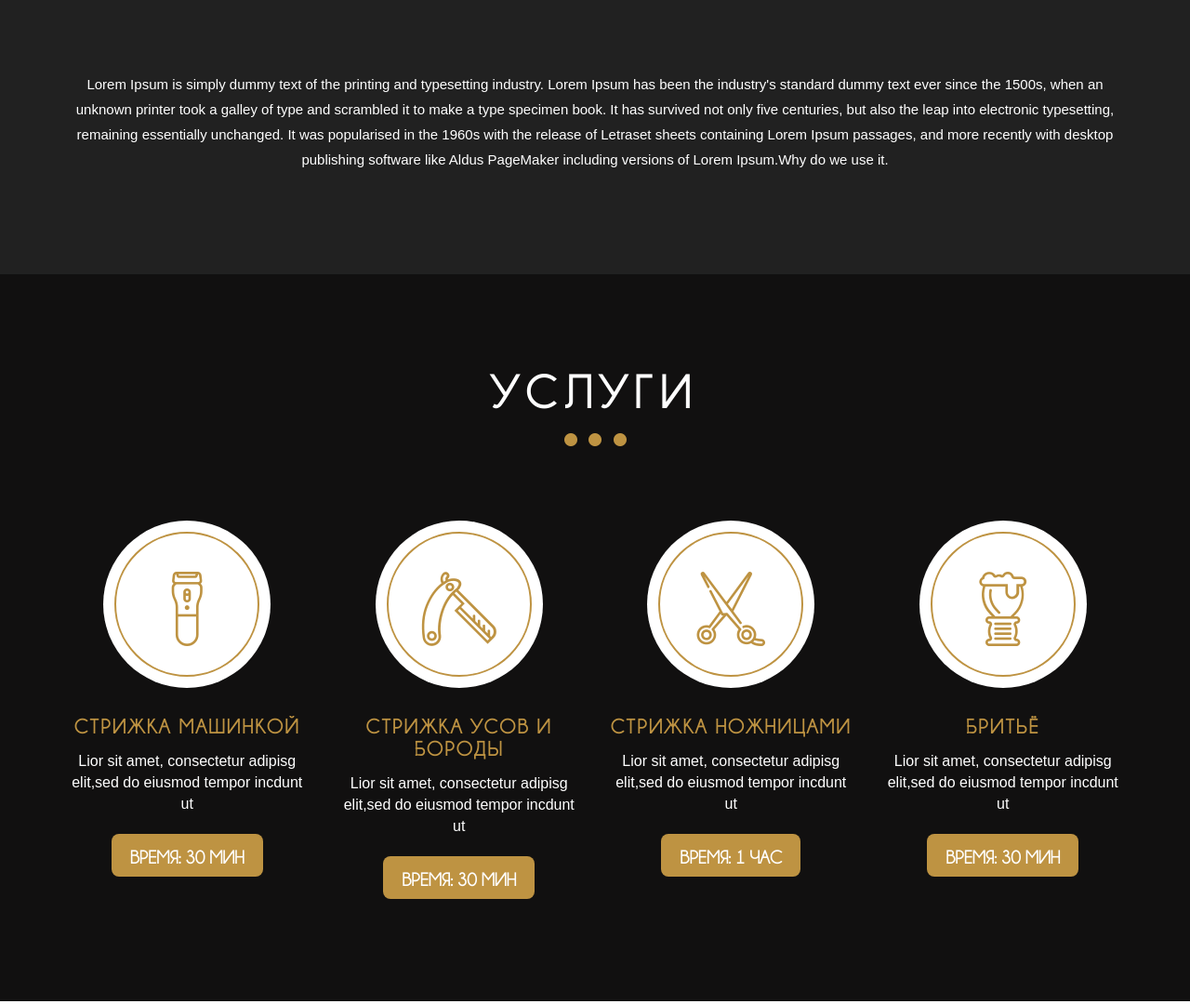
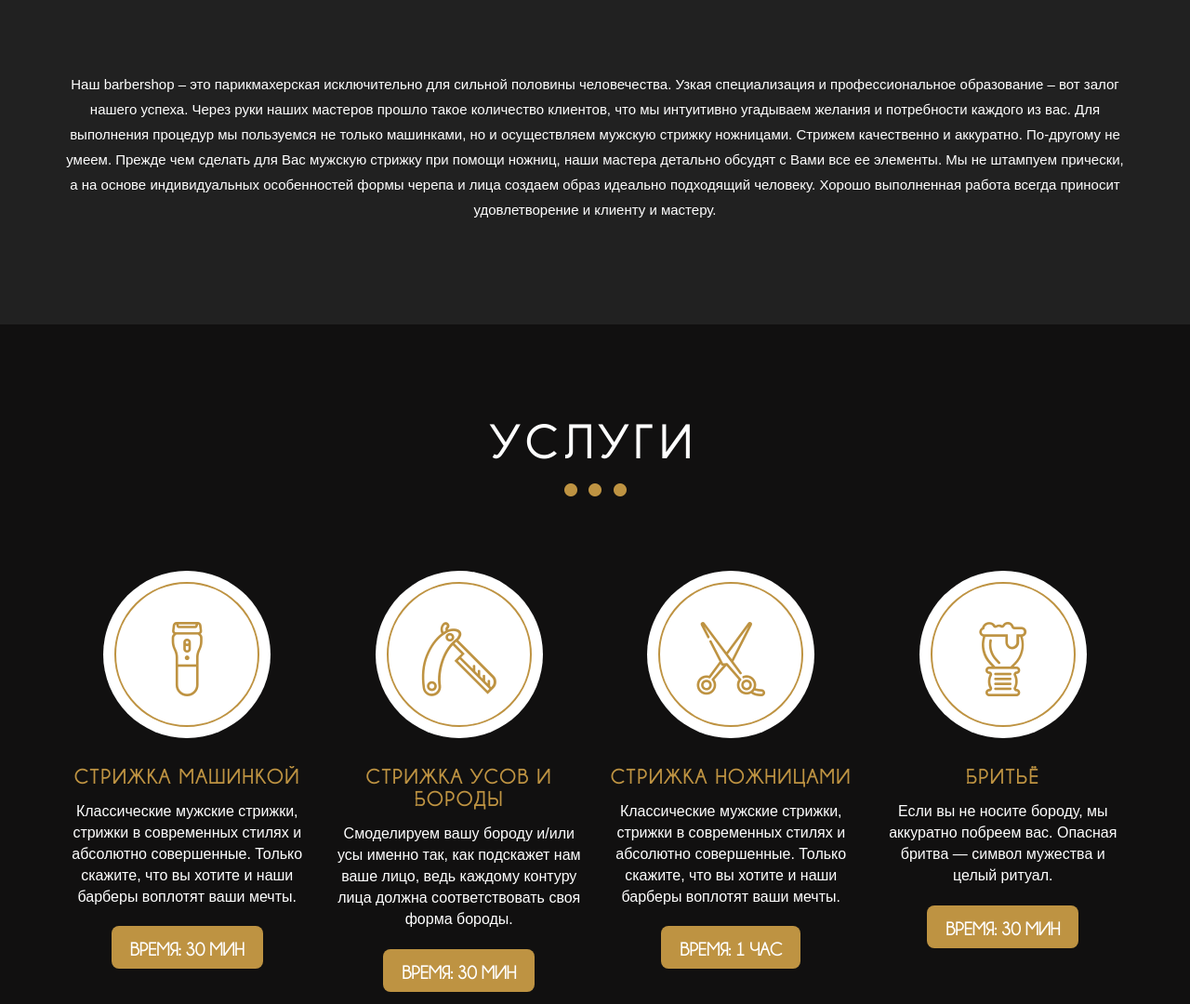
Before and after one commit to Grinzzly/Cult-barbershop, a plain HTML site: page index.html in a window 1280 px wide. Shown: the part 1607-2687 px from the top of the page at 93% size. Drawn offline with Linux system fonts and the light colour scheme.

Commit message:
Source text updated

```diff
--- a/index.html
+++ b/index.html
@@ -164,12 +164,15 @@
 
             <div class="about-desc">
               <p>
-                Lorem Ipsum is simply dummy text of the printing and typesetting industry. Lorem Ipsum has been the
-                industry's standard dummy text ever since the 1500s, when an unknown printer took a galley of type and
-                scrambled it to make a type specimen book. It has survived not only five centuries, but also the leap
-                into electronic typesetting, remaining essentially unchanged. It was popularised in the 1960s with the
-                release of Letraset sheets containing Lorem Ipsum passages, and more recently with desktop publishing
-                software like Aldus PageMaker including versions of Lorem Ipsum.Why do we use it.
+                Наш barbershop – это парикмахерская исключительно для сильной половины человечества. Узкая специализация
+                и профессиональное образование – вот залог нашего успеха. Через руки наших мастеров прошло такое
+                количество клиентов, что мы интуитивно угадываем желания и потребности каждого из вас. Для выполнения
+                процедур мы пользуемся не только машинками, но и осуществляем мужскую стрижку ножницами. Стрижем
+                качественно и аккуратно. По-другому не умеем.
+                Прежде чем сделать для Вас мужскую стрижку при помощи ножниц, наши мастера детально обсудят с Вами все
+                ее элементы. Мы не штампуем прически, а на основе индивидуальных особенностей формы черепа и лица
+                создаем образ идеально подходящий человеку. Хорошо выполненная работа всегда приносит удовлетворение
+                и клиенту и мастеру.
               </p>
             </div>
           </div>
@@ -199,7 +202,10 @@
               </div>
 
               <h3>Стрижка Машинкой</h3>
-              <p>Lior sit amet, consectetur adipisg elit,sed do eiusmod tempor incdunt ut</p>
+              <p>
+                Классические мужские стрижки, стрижки в современных стилях и абсолютно совершенные.
+                Только скажите, что вы хотите и наши барберы воплотят ваши мечты.
+              </p>
               <h5>Время: 30 мин</h5>
             </div>
           </div>
@@ -213,7 +219,10 @@
               </div>
 
               <h3>Стрижка Усов и Бороды</h3>
-              <p>Lior sit amet, consectetur adipisg elit,sed do eiusmod tempor incdunt ut</p>
+              <p>
+                Смоделируем вашу бороду и/или усы именно так, как подскажет нам ваше лицо, ведь каждому контуру лица
+                должна соответствовать своя форма бороды.
+              </p>
               <h5>Время: 30 мин</h5>
             </div>
           </div>
@@ -227,7 +236,10 @@
               </div>
 
               <h3>Стрижка Ножницами</h3>
-              <p>Lior sit amet, consectetur adipisg elit,sed do eiusmod tempor incdunt ut</p>
+              <p>
+                Классические мужские стрижки, стрижки в современных стилях и абсолютно совершенные.
+                Только скажите, что вы хотите и наши барберы воплотят ваши мечты.
+              </p>
               <h5>Время: 1 час</h5>
             </div>
           </div>
@@ -241,7 +253,7 @@
               </div>
 
               <h3>Бритьё</h3>
-              <p>Lior sit amet, consectetur adipisg elit,sed do eiusmod tempor incdunt ut</p>
+              <p>Если вы не носите бороду, мы аккуратно побреем вас. Опасная бритва — символ мужества и целый ритуал.</p>
               <h5>Время: 30 мин</h5>
             </div>
           </div>
@@ -288,8 +300,8 @@
               </figure>
 
               <div class="team-entry">
-                <p>Barber</p>
-                <h3>Фёдор Петрович</h3>
+                <p>Expert Barber</p>
+                <h3>Илья Русин</h3>
                 <div class="team-social">
                   <a href="#"><i class="fa fa-instagram"></i></a>
                   <a href="#"><i class="fa fa-vk"></i></a>
@@ -307,8 +319,8 @@
               </figure>
 
               <div class="team-entry">
-                <p>Expert Barber</p>
-                <h3>Илья Русин</h3>
+                <p>Barber</p>
+                <h3>Фёдор Петрович</h3>
                 <div class="team-social">
                   <a href="#"><i class="fa fa-instagram"></i></a>
                   <a href="#"><i class="fa fa-vk"></i></a>
@@ -543,12 +555,6 @@
             </div>
 
             <div class="price-list">
-              <div class="price-item">Бритьё</div>
-              <div class="price-line"></div>
-              <div class="price-amount">25 BYN</div>
-            </div>
-
-            <div class="price-list">
               <div class="price-item">Укладка</div>
               <div class="price-line"></div>
               <div class="price-amount">10 BYN</div>
@@ -585,7 +591,7 @@
                     Lorem Ipsum is simply dummy text of the printing and typesetting industry. Lorem Ipsum has been the
                     industry's standard dummy text ever since the 1500s, when an unknown printer took.
                   </p>
-                  <h3>- Сергей Грин</h3>
+                  <h3>- Сергей</h3>
                 </div>
               </div>
 
@@ -594,12 +600,12 @@
                   <div class="icon-box">
                     <i class="fa fa-quote-left"></i>
                   </div>
-
                     <p>
-                    Lorem Ipsum is simply dummy text of the printing and typesetting industry. Lorem Ipsum has been the
-                    industry's standard dummy text ever since the 1500s, when an unknown printer took.
+                      Посетил barbershop по рекомендации друга и остался очень доволен, как отношением к клиентам, так и
+                      качеством оказанных услуг!!! Очень приятный интерьер и вежливые сотрудники! 10 из 10, так держать!
+                      Всем рекомендую!
                     </p>
-                  <h3>- Евкакий Аврельевич</h3>
+                  <h3>- Игорь</h3>
                 </div>
               </div>
 
@@ -608,12 +614,12 @@
                   <div class="icon-box">
                     <i class="fa fa-quote-left"></i>
                   </div>
-
                     <p>
-                    Lorem Ipsum is simply dummy text of the printing and typesetting industry. Lorem Ipsum has been the
-                    industry's standard dummy text ever since the 1500s, when an unknown printer took.
+                      Огромное спасибо! Результат - точно такой, какого я и хотел, но на самом деле гораздо лучше.) Илья
+                      - Мастер. Отдельное спасибо за очень непринуждённую и позитивную консультацию перед стрижкой.
+                      В целом просто браво, непременно приду снова!
                     </p>
-                  <h3>- Сосед Ильи</h3>
+                  <h3>- Вадим</h3>
                 </div>
               </div>
 
@@ -622,12 +628,10 @@
                   <div class="icon-box">
                     <i class="fa fa-quote-left"></i>
                   </div>
-
                     <p>
-                    Lorem Ipsum is simply dummy text of the printing and typesetting industry. Lorem Ipsum has been the
-                    industry's standard dummy text ever since the 1500s, when an unknown printer took.
+                      Сегодня делал моделирование бороды, все на высшем уровне.
                     </p>
-                  <h3>- Случайный Прохожий</h3>
+                  <h3>- Антон</h3>
                 </div>
               </div>
 
@@ -636,29 +640,12 @@
                   <div class="icon-box">
                     <i class="fa fa-quote-left"></i>
                   </div>
-
                     <p>
-                    Lorem Ipsum is simply dummy text of the printing and typesetting industry. Lorem Ipsum has been the
-                    industry's standard dummy text ever since the 1500s, when an unknown printer took.
+                      Сегодня делал моделирование бороды, все на высшем уровне.
                     </p>
-                  <h3>- Случайный Прохожий</h3>
+                  <h3>- Антон</h3>
                 </div>
               </div>
-
-              <div class="item">
-                <div class="testimonial-single">
-                  <div class="icon-box">
-                    <i class="fa fa-quote-left"></i>
-                  </div>
-
-                  <p>
-                    Lorem Ipsum is simply dummy text of the printing and typesetting industry. Lorem Ipsum has been
-                    the industry's standard dummy text ever since the 1500s, when an unknown printer took.
-                  </p>
-                  <h3>- Случайный Прохожий</h3>
-                </div>
-              </div>
-
 
             </div>
             <!-- Header slider ends -->
```
Lines whose indentation alone changed are shown as unchanged.
